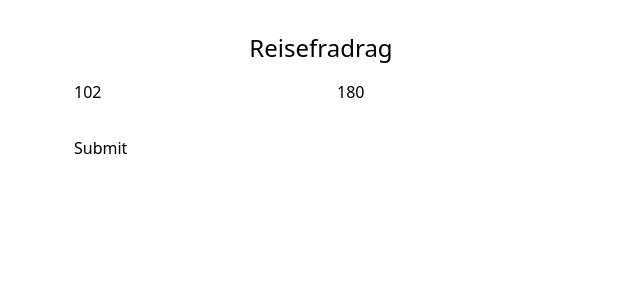
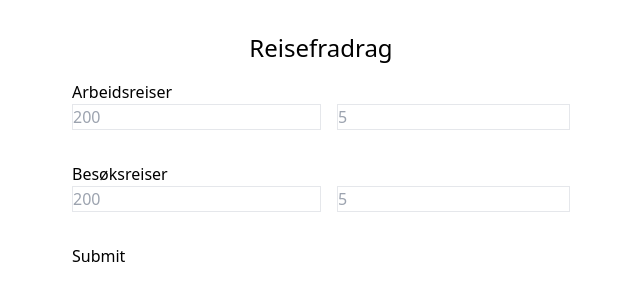
Before and after one commit to Skulsta/reisefradrag, a Vue app: page / in a window 1280 px wide. Shown: the top 300 px of the page, without its empty margins (319-959 px from the left). Built offline with nearby package versions, Linux system fonts and the light colour scheme.

Commit message:
Basic functionality works

```diff
--- a/src/views/TravelDeduction/TravelDeduction.vue
+++ b/src/views/TravelDeduction/TravelDeduction.vue
@@ -5,15 +5,45 @@
       <p v-if="travelDeduction">Here you go: {{ travelDeduction }}</p>
 
       <form action="submit" @submit.prevent="(e) => submit(e)">
+        <label>Arbeidsreiser</label>
         <div class="grid grid-cols-2 mb-8 space-x-4">
-          <input v-model="workKm" name="km" type="number" />
           <input
+            class="border"
+            label="km"
+            v-model="workKm"
+            name="km"
+            type="number"
+            placeholder="200"
+          />
+          <input
+            class="border"
+            label="Antall"
             v-model="workTimes"
             name="times"
             type="number"
             placeholder="5"
           />
         </div>
+        <label>Besøksreiser</label>
+        <div class="grid grid-cols-2 mb-8 space-x-4">
+          <input
+            class="border"
+            label="km"
+            v-model="visitKm"
+            name="km"
+            type="number"
+            placeholder="200"
+          />
+          <input
+            class="border"
+            label="Antall"
+            v-model="visitTimes"
+            name="times"
+            type="number"
+            placeholder="5"
+          />
+        </div>
+        <!-- <travel-inputs /> -->
         <button>Submit</button>
       </form>
     </div>
@@ -21,22 +51,34 @@
 </template>
 <script>
 import { ref } from "vue";
+// import InputField from "../../components/InputField.vue";
+// import TravelInputs from "./TravelInputs.vue";
 export default {
+  components: {
+    // TravelInputs,
+    // InputField,
+  },
   setup() {
     let travelDeduction = ref("");
-    let workKm = ref(102);
-    let workTimes = ref(180);
+    let workKm = ref();
+    let workTimes = ref();
+    let visitKm = ref();
+    let visitTimes = ref();
     let request;
 
+    const getTravelInputs = () => {};
+
     const submit = () => {
+      getTravelInputs();
       request = {
         arbeidsreiser: [
-          { km: parseInt(workKm.value), antall: workTimes.value },
+          { km: parseInt(workKm.value) || 0, antall: workTimes.value || 0 },
         ],
-        besoeksreiser: [{ km: 580, antall: 4 }],
+        besoeksreiser: [
+          { km: visitKm.value || 0, antall: visitTimes.value || 0 },
+        ],
         utgifterBomFergeEtc: 4850,
       };
-      console.log(request);
       travelDeduction.value = calculateDeduction();
     };
 
@@ -69,7 +111,16 @@ export default {
     // call on submit with values
     // calculateDeduction();
 
-    return { travelDeduction, submit, workKm, workTimes };
+    return {
+      travelDeduction,
+      submit,
+      workKm,
+      workTimes,
+      visitKm,
+      visitTimes,
+      //   TravelInputs,
+      //   InputField,
+    };
   },
 };
 </script>
--- a/src/views/TravelDeduction/TravelInputs.vue
+++ b/src/views/TravelDeduction/TravelInputs.vue
@@ -46,7 +46,6 @@ export default {
         km: "",
         times: "", // TODO Fetch the main price to make it more conventient to enter variations that doesn't impact the price
       });
-      console.log(variations.value);
     };
 
     const removeVariation = (counter) => {
```
